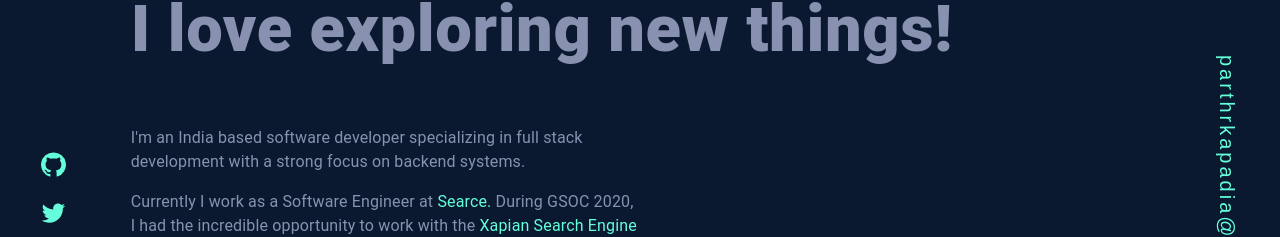
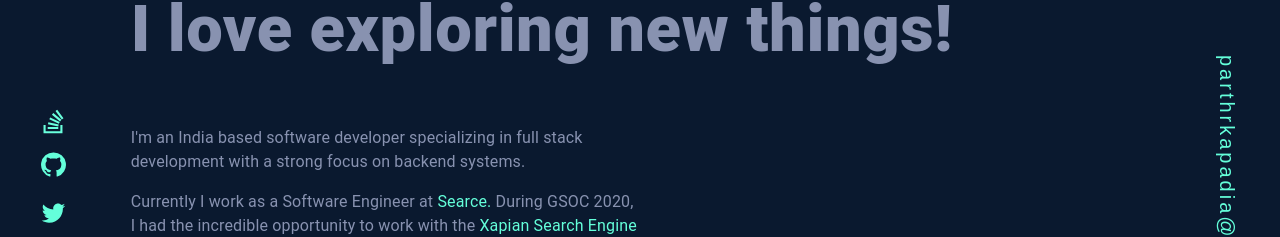
Before and after one commit to Exter-dg/portfolio, a React (Create React App) app: page / in a window 1280 px wide. Shown: the part 317-554 px from the top of the page. Built offline with nearby package versions, Linux system fonts and the light colour scheme.

Commit message:
Add stackoverflow link

```diff
--- a/src/App.css
+++ b/src/App.css
@@ -78,6 +78,11 @@ body {
 	color: var(--secondary-color) !important;
 	font-size: 27px !important;
 	margin-bottom: 5px !important;
+}
+
+.svg-icon-blue {
+	filter: invert(87%) sepia(13%) saturate(1643%) hue-rotate(95deg)
+		brightness(112%) contrast(100%) !important;
 }
 
 .main-subtitle {
--- a/src/components/VerticalLinks.jsx
+++ b/src/components/VerticalLinks.jsx
@@ -1,9 +1,10 @@
-import { Box, Divider, IconButton, Typography } from "@mui/material";
+import { Box, Divider, IconButton } from "@mui/material";
 import GitHubIcon from "@mui/icons-material/GitHub";
 import TwitterIcon from "@mui/icons-material/Twitter";
 import LinkedInIcon from "@mui/icons-material/LinkedIn";
 import InstagramIcon from "@mui/icons-material/Instagram";
 import FacebookIcon from "@mui/icons-material/Facebook";
+import StackoverflowIcon from "../assets/stack-overflow.svg";
 import React from "react";
 
 export default function VerticalLinks() {
@@ -16,6 +17,16 @@ export default function VerticalLinks() {
 				alignItems: "center",
 				justifyContent: "end",
 			}}>
+			<IconButton
+				href="https://stackoverflow.com/users/10217754/parth-kapadia"
+				target="_blank">
+				<img
+					src={StackoverflowIcon}
+					className="svg-icon-blue bounce-up"
+					height={27}
+					width={27}
+					alt="stackoverflow"></img>
+			</IconButton>
 			<IconButton href="https://github.com/Exter-dg" target="_blank">
 				<GitHubIcon className="icon bounce-up" />
 			</IconButton>
```
Also changed, not shown: src/assets/profile_photo.jpg (deleted), src/assets/stack-overflow.svg (added).
